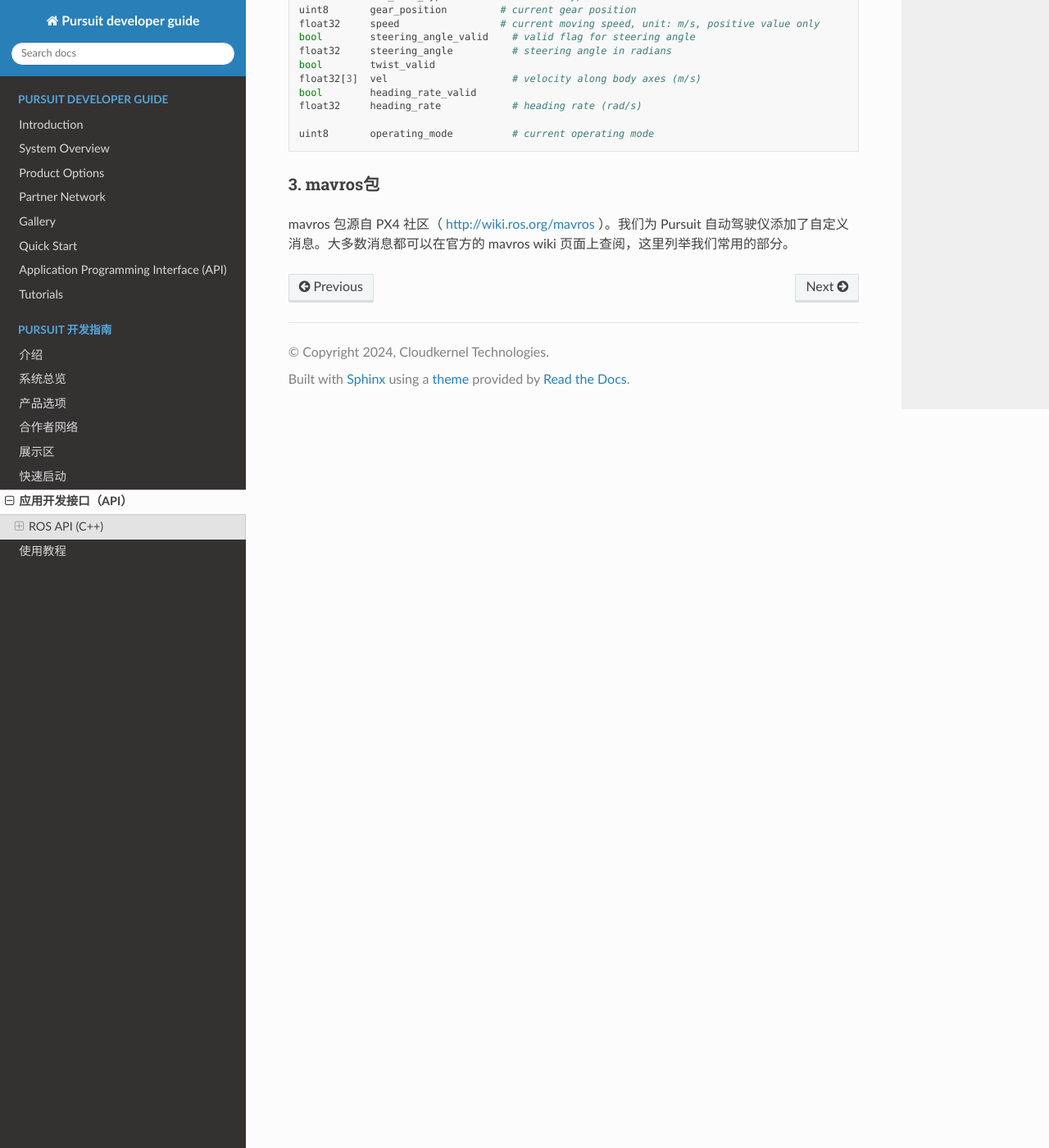
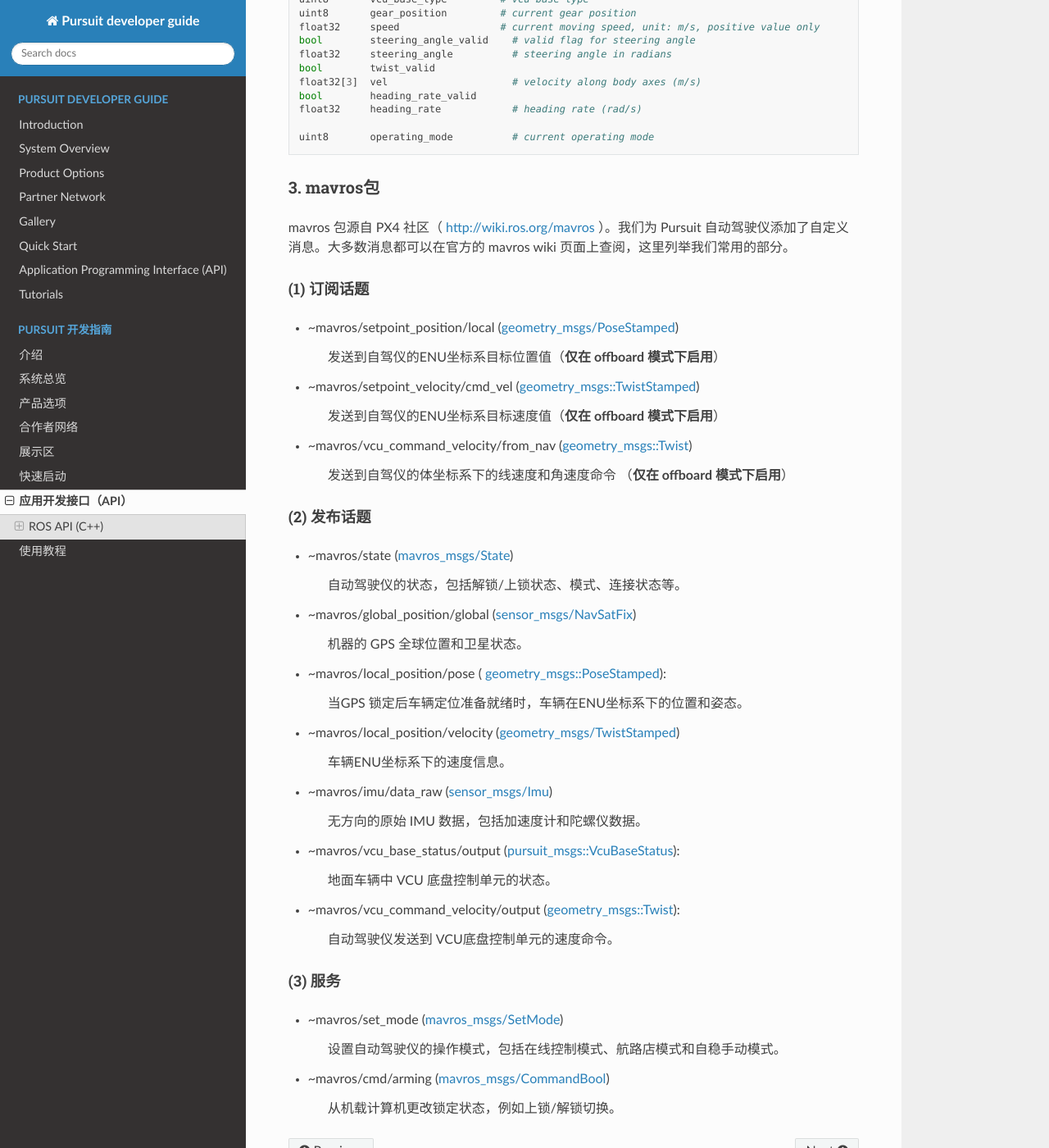
Before and after one commit to cloudkernel-tech/pursuit-guide, a Sphinx documentation site: the page built from docs/api-zh.rst, in a window 1280 px wide and 1400 px high, scrolled down 2240 px. Shown: the whole window at 82% size. Built offline with Sphinx 7.4.7 and the Read the Docs theme 2.0.0, drawn with Linux system fonts in a browser that asks for light colours; some of the changed text lies outside the part shown.

Commit message:
add api section

```diff
--- a/docs/api-zh.rst
+++ b/docs/api-zh.rst
@@ -15,20 +15,18 @@
 
 Pursuit自动驾驶仪的ROS API在ROS包中实现，我们维护了以下几个包：
 
-- **pursuit_driver** (main branch): 通过串行通信与自动驾驶仪接口的ROS包，仓库地址：`<https://gitee.com/cloudkernel-tech/pursuit_driver>`_
+- **pursuit_driver** (main 分支): 通过串行通信与自动驾驶仪接口的ROS包，仓库地址：`<https://gitee.com/cloudkernel-tech/pursuit_driver>`_
 
-- **pursuit_msgs** (main branch): 定制的Pursuit消息，仓库地址： `<https://gitee.com/cloudkernel-tech/pursuit_msgs>`_
+- **pursuit_msgs** (main 分支): 定制的Pursuit消息，仓库地址： `<https://gitee.com/cloudkernel-tech/pursuit_msgs>`_
 
-- **mavros** (dev_pursuit_agv branch)：为Pursuit自动驾驶仪定制的mavros包，它是与自驾仪交互的另外一个包，只适合高级开发者使用，仓库地址： `<https://gitee.com/cloudkernel-tech/mavros>`_
+- **mavros** (dev_pursuit_agv 分支)：为Pursuit自动驾驶仪定制的mavros包，它是与自驾仪交互的另外一个包，只适合高级开发者使用，仓库地址： `<https://gitee.com/cloudkernel-tech/mavros>`_
 
 
 1. pursuit_driver包
 ^^^^^^^^^^^^^^^^^^^^^^^
 
-(1) Subscribed topics
+(1) 订阅话题
 """"""""""""""""""""""
-
-
 
 **以下话题仅用于产品发布，开发者不建议使用**
 
@@ -45,7 +43,7 @@
     导航模块生成的平滑速度命令，将被发送到Pursuit自动驾驶仪。
 
 
-(2) Published topics
+(2) 发布话题
 """"""""""""""""""""""""
 
 - ~pursuit_driver/ackermann_drive_cmd ( `ackermann_msgs::AckermannDriveStamped <https://docs.ros.org/en/melodic/api/ackermann_msgs/html/msg/AckermannDriveStamped.html>`_ ):
@@ -130,3 +128,62 @@
 ^^^^^^^^^^^^^^^^^^^^^^^^^
 
 mavros 包源自 PX4 社区（ `<http://wiki.ros.org/mavros>`_ ）。我们为 Pursuit 自动驾驶仪添加了自定义消息。大多数消息都可以在官方的 mavros wiki 页面上查阅，这里列举我们常用的部分。
+
+
+(1) 订阅话题
+""""""""""""""""""""""""
+- ~mavros/setpoint_position/local (`geometry_msgs/PoseStamped <http://docs.ros.org/en/api/geometry_msgs/html/msg/PoseStamped.html>`_)
+
+    发送到自驾仪的ENU坐标系目标位置值（**仅在 offboard 模式下启用**）
+
+- ~mavros/setpoint_velocity/cmd_vel (`geometry_msgs::TwistStamped <http://docs.ros.org/en/api/geometry_msgs/html/msg/Twist.html>`_)
+
+    发送到自驾仪的ENU坐标系目标速度值（**仅在 offboard 模式下启用**）
+
+- ~mavros/vcu_command_velocity/from_nav (`geometry_msgs::Twist <https://docs.ros.org/en/jade/api/geometry_msgs/html/msg/Twist.html>`_)
+
+    发送到自驾仪的体坐标系下的线速度和角速度命令 （**仅在 offboard 模式下启用**）
+
+
+(2) 发布话题
+""""""""""""""""""""""""
+
+- ~mavros/state (`mavros_msgs/State <http://docs.ros.org/en/api/mavros_msgs/html/msg/State.html>`_)
+
+        自动驾驶仪的状态，包括解锁/上锁状态、模式、连接状态等。
+
+- ~mavros/global_position/global (`sensor_msgs/NavSatFix <http://docs.ros.org/en/api/sensor_msgs/html/msg/NavSatFix.html>`_)
+
+        机器的 GPS 全球位置和卫星状态。
+
+- ~mavros/local_position/pose ( `geometry_msgs::PoseStamped <https://docs.ros.org/en/melodic/api/geometry_msgs/html/msg/PoseStamped.html>`_):
+
+        当GPS 锁定后车辆定位准备就绪时，车辆在ENU坐标系下的位置和姿态。
+
+- ~mavros/local_position/velocity (`geometry_msgs/TwistStamped <http://docs.ros.org/en/api/geometry_msgs/html/msg/TwistStamped.html>`_)
+
+        车辆ENU坐标系下的速度信息。
+
+- ~mavros/imu/data_raw (`sensor_msgs/Imu <http://docs.ros.org/en/api/sensor_msgs/html/msg/Imu.html>`_)
+
+        无方向的原始 IMU 数据，包括加速度计和陀螺仪数据。
+
+- ~mavros/vcu_base_status/output (`pursuit_msgs::VcuBaseStatus <https://gitee.com/cloudkernel-tech/pursuit_msgs/blob/main/msg/VcuBaseStatus.msg>`_):
+
+       地面车辆中 VCU 底盘控制单元的状态。
+
+- ~mavros/vcu_command_velocity/output (`geometry_msgs::Twist <https://docs.ros.org/en/melodic/api/geometry_msgs/html/msg/Twist.html>`_):
+
+        自动驾驶仪发送到 VCU底盘控制单元的速度命令。
+
+
+(3) 服务
+""""""""""""""""""""""""""""
+
+- ~mavros/set_mode (`mavros_msgs/SetMode <http://docs.ros.org/en/api/mavros_msgs/html/srv/SetMode.html>`_)
+
+        设置自动驾驶仪的操作模式，包括在线控制模式、航路店模式和自稳手动模式。
+
+- ~mavros/cmd/arming (`mavros_msgs/CommandBool <http://docs.ros.org/en/api/mavros_msgs/html/srv/CommandBool.html>`_)
+
+       从机载计算机更改锁定状态，例如上锁/解锁切换。
--- a/docs/api.rst
+++ b/docs/api.rst
@@ -137,11 +137,11 @@
 """"""""""""""""""""""""
 - ~mavros/setpoint_position/local (`geometry_msgs/PoseStamped <http://docs.ros.org/en/api/geometry_msgs/html/msg/PoseStamped.html>`_)
 
-    The position setpoint expressed in the local frame that is sent to the autopilot (**enabled in offboard mode only**)
+    The position setpoint expressed in the ENU frame that is sent to the autopilot (**enabled in offboard mode only**)
 
 - ~mavros/setpoint_velocity/cmd_vel (`geometry_msgs::TwistStamped <http://docs.ros.org/en/api/geometry_msgs/html/msg/Twist.html>`_)
 
-    The velocity setpoint expressed in the local frame that is sent to the autopilot (**enabled in offboard mode only**)
+    The velocity setpoint expressed in the ENU frame that is sent to the autopilot (**enabled in offboard mode only**)
 
 - ~mavros/vcu_command_velocity/from_nav (`geometry_msgs::Twist <https://docs.ros.org/en/jade/api/geometry_msgs/html/msg/Twist.html>`_)
 
```
